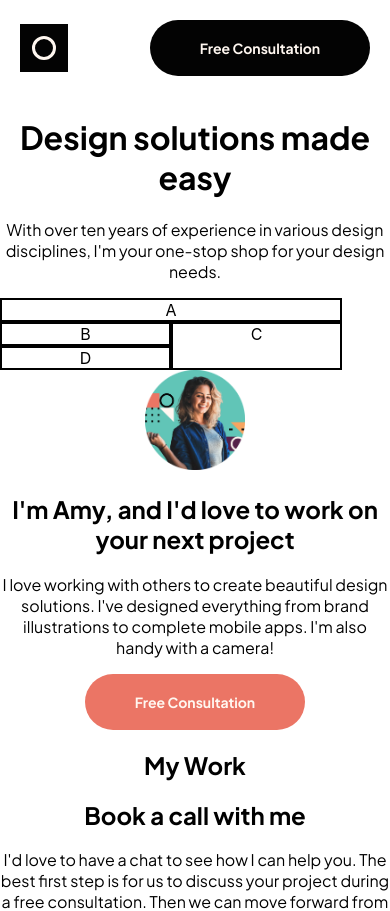
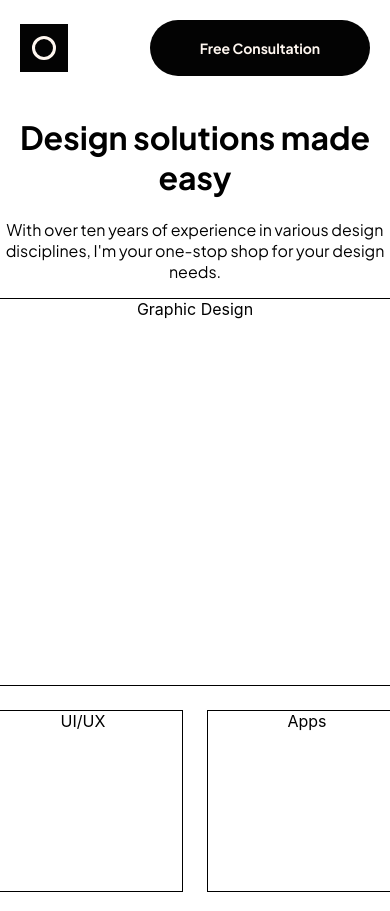
Before and after one commit to vikrambenipal/design-portfolio-app, a React (Create React App) app: page / in a window 390 px wide. Shown: the top 911 px of the page. Built offline with nearby package versions, Linux system fonts and the light colour scheme.

Commit message:
got approximate css grid for mobile view

```diff
--- a/src/components/Skills.js
+++ b/src/components/Skills.js
@@ -9,18 +9,24 @@ import patternUIUX from '../assets/pattern-ui-ux.svg';
 
 const Container = styled.div`
     display: grid;
-    grid-template-columns: 171px 171px;
-    grid-template-rows: auto;
-    grid-template-areas:
-    "header header"
-    "main sidebar"
-    "footer sidebar";
-    div {
-        border: 2px solid black;
-        flex: 0 0 50px;
+    justify-content: center;
+    grid-template-columns: 200px 200px;
+    grid-auto-rows: 182px;
+    grid-gap: 24px;
+    div{
+        border: 1px solid black;
     }
-    .bigger{
-        flex-basis: 110px;
+    .a {
+        grid-column: 1/3;
+        grid-row: 1/3;
+    }
+    .d {
+        grid-column-start: 1;
+        grid-column-end: 3;
+    }
+    .e {
+        grid-column-start: 1;
+        grid-column-end: 3;
     }
 `
 const Skill = styled.div`
@@ -29,10 +35,11 @@ const Skill = styled.div`
 const Skills = () => {
   return (
     <Container>
-        <div className="bigger" style={{ gridArea: "header"}}>A</div>
-        <div style={{ gridArea: "main"}}>B</div>
-        <div style={{ gridArea: "sidebar"}}>C</div>
-        <div style={{ gridArea: "footer"}}>D</div>
+        <div className="a">Graphic Design</div>
+        <div className="b">UI/UX</div>
+        <div className="c">Apps</div>
+        <div className="d">Illustrations</div>
+        <div className="e">Photography</div>
     </Container>
   )
 }
```
